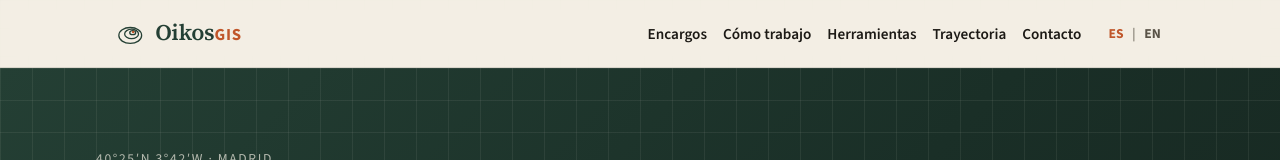
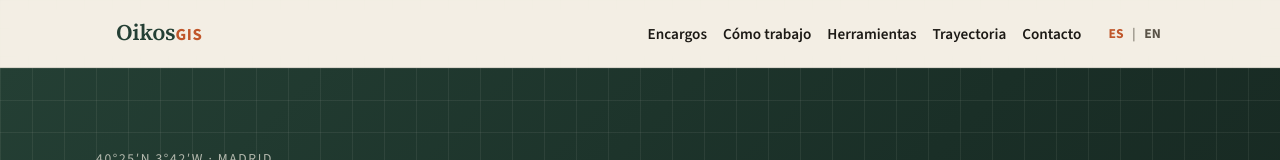
Before and after one commit to jaromaco/myprofile, a React (Create React App) app: page / in a window 1280 px wide. Shown: the top 160 px of the page. Built offline with nearby package versions, Linux system fonts and the light colour scheme; no server answers.

Commit message:
Remove SVG branding from header component to simplify design and improve maintainability.

```diff
--- a/src/components/Header.jsx
+++ b/src/components/Header.jsx
@@ -30,12 +30,6 @@ export default function Header({ hasProjects }) {
     <header className="site-header">
       <div className="site-header__inner">
         <a className="site-header__brand" href="#inicio">
-          <svg className="site-header__mark" viewBox="0 0 32 32" aria-hidden="true">
-            <ellipse cx="15" cy="18.4" rx="12" ry="8.4" />
-            <ellipse cx="16.4" cy="16.8" rx="7.3" ry="5" />
-            <ellipse cx="17.6" cy="15.4" rx="3.1" ry="2.15" />
-            <circle className="site-header__mark-point" cx="18.1" cy="14.8" r="1.35" />
-          </svg>
           <span className="site-header__word">
             <span className="site-header__name">{name}</span>{hasCraft ? <span className="site-header__craft">{craft}</span> : null}
           </span>
```
